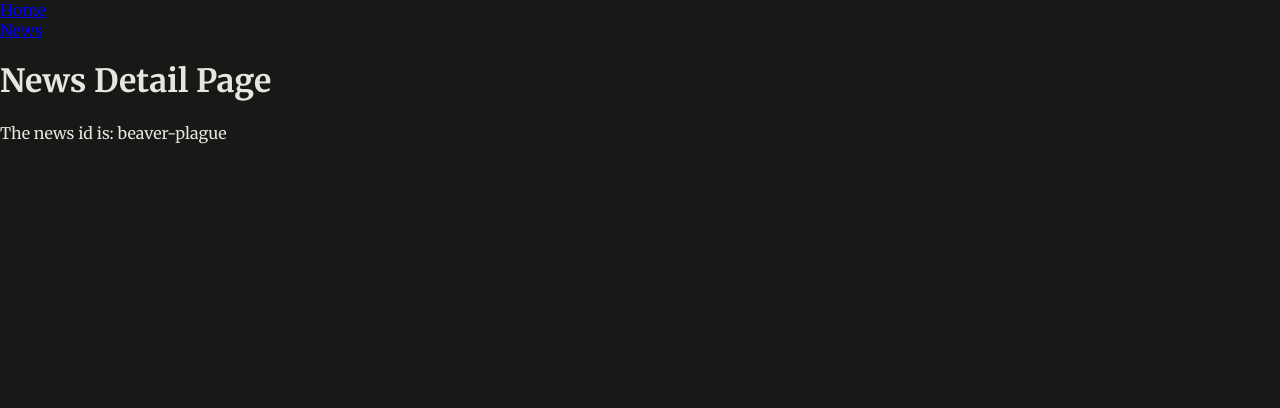
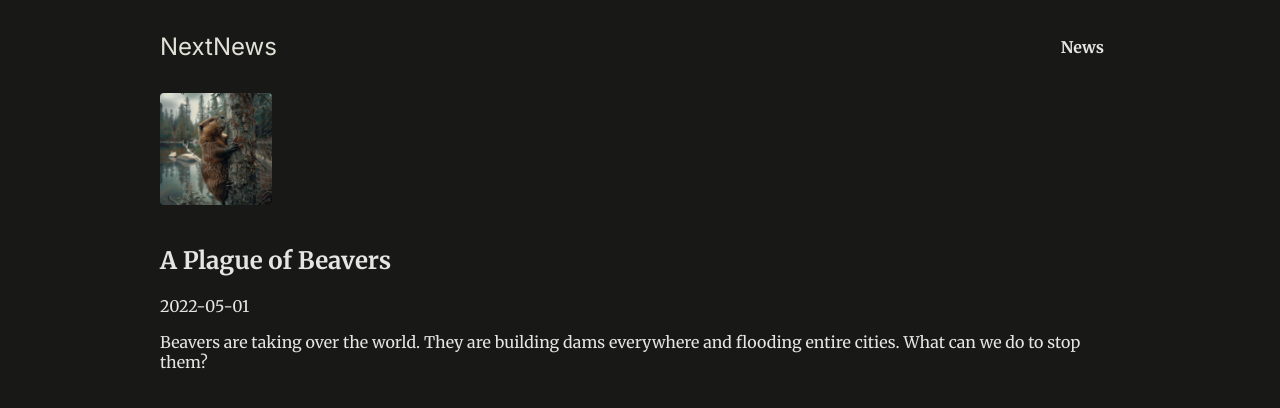
Before and after one commit to MrMic/NextJS-14-S04_NEW, a Next.js app: page /news/beaver-plague in a window 1280 px wide. Shown: the top 408 px of the page. Built offline with nearby package versions, Linux system fonts and the light colour scheme.

Commit message:
💫 feat: Styling & use of Dummy Data

```diff
--- a/app/layout.js
+++ b/app/layout.js
@@ -10,8 +10,10 @@
   return (
     <html lang="en">
       <body>
-        <MainHeader />
-        {children}
+        <div id="page">
+          <MainHeader />
+          {children}
+        </div>
       </body>
     </html>
   );
--- a/app/news/[id]/page.js
+++ /dev/null
@@ -1,10 +0,0 @@
-export default function NewsDetailPage({ params }) {
-  const newsId = params.id;
-
-  return (
-    <>
-      <h1>News Detail Page</h1>
-      <p>The news id is: {newsId}</p>
-    </>
-  );
-}
--- /dev/null
+++ b/app/news/[slug]/page.js
@@ -0,0 +1,17 @@
+import { DUMMY_NEWS } from "@/dummy-news";
+
+export default function NewsDetailPage({ params }) {
+  const newsSlug = params.slug;
+  const newsItem = DUMMY_NEWS.find((newsItem) => newsItem.slug === newsSlug);
+
+  return (
+    <article className="news-article">
+      <header>
+        <img src={`/images/news/${newsItem.image}`} alt={newsItem.title} />
+        <h1>{newsItem.title}</h1>
+        <time datetime={newsItem.date}>{newsItem.date}</time>
+      </header>
+      <p>{newsItem.content}</p>
+    </article>
+  );
+}
--- a/components/main-header.js
+++ b/components/main-header.js
@@ -2,12 +2,12 @@
 
 export default function MainHeader() {
   return (
-    <header>
+    <header id="main-header">
+      <div id="logo">
+        <Link href="/">NextNews</Link>
+      </div>
       <nav>
         <ul>
-          <li>
-            <Link href="/">Home</Link>
-          </li>
           <li>
             <Link href="/news">News</Link>
           </li>
--- /dev/null
+++ b/dummy-news.js
@@ -0,0 +1,47 @@
+export const DUMMY_NEWS = [
+  {
+    id: "n1",
+    slug: "will-ai-replace-humans",
+    title: "Will AI Replace Humans?",
+    image: "ai-robot.jpg",
+    date: "2021-07-01",
+    content:
+      "Since late 2022 AI is on the rise and therefore many people worry whether AI will replace humans. The answer is not that simple. AI is a tool that can be used to automate tasks, but it can also be used to augment human capabilities. The future is not set in stone, but it is clear that AI will play a big role in the future. The question is how we will use it.",
+  },
+  {
+    id: "n2",
+    slug: "beaver-plague",
+    title: "A Plague of Beavers",
+    image: "beaver.jpg",
+    date: "2022-05-01",
+    content:
+      "Beavers are taking over the world. They are building dams everywhere and flooding entire cities. What can we do to stop them?",
+  },
+  {
+    id: "n3",
+    slug: "couple-cooking",
+    title: "Spend more time together!",
+    image: "couple-cooking.jpg",
+    date: "2024-03-01",
+    content:
+      "Cooking together is a great way to spend more time with your partner. It is fun and you get to eat something delicious afterwards. What are you waiting for? Get cooking!",
+  },
+  {
+    id: "n4",
+    slug: "hiking",
+    title: "Hiking is the best!",
+    image: "hiking.jpg",
+    date: "2024-01-01",
+    content:
+      "Hiking is a great way to get some exercise and enjoy the great outdoors. It is also a great way to clear your mind and reduce stress. So what are you waiting for? Get out there and start hiking!",
+  },
+  {
+    id: "n5",
+    slug: "landscape",
+    title: "The beauty of landscape",
+    image: "landscape.jpg",
+    date: "2022-07-01",
+    content:
+      "Landscape photography is a great way to capture the beauty of nature. It is also a great way to get outside and enjoy the great outdoors. So what are you waiting for? Get out there and start taking some pictures!",
+  },
+];
```
Also changed, not shown: app/news/page.js (+15 -10 lines).
